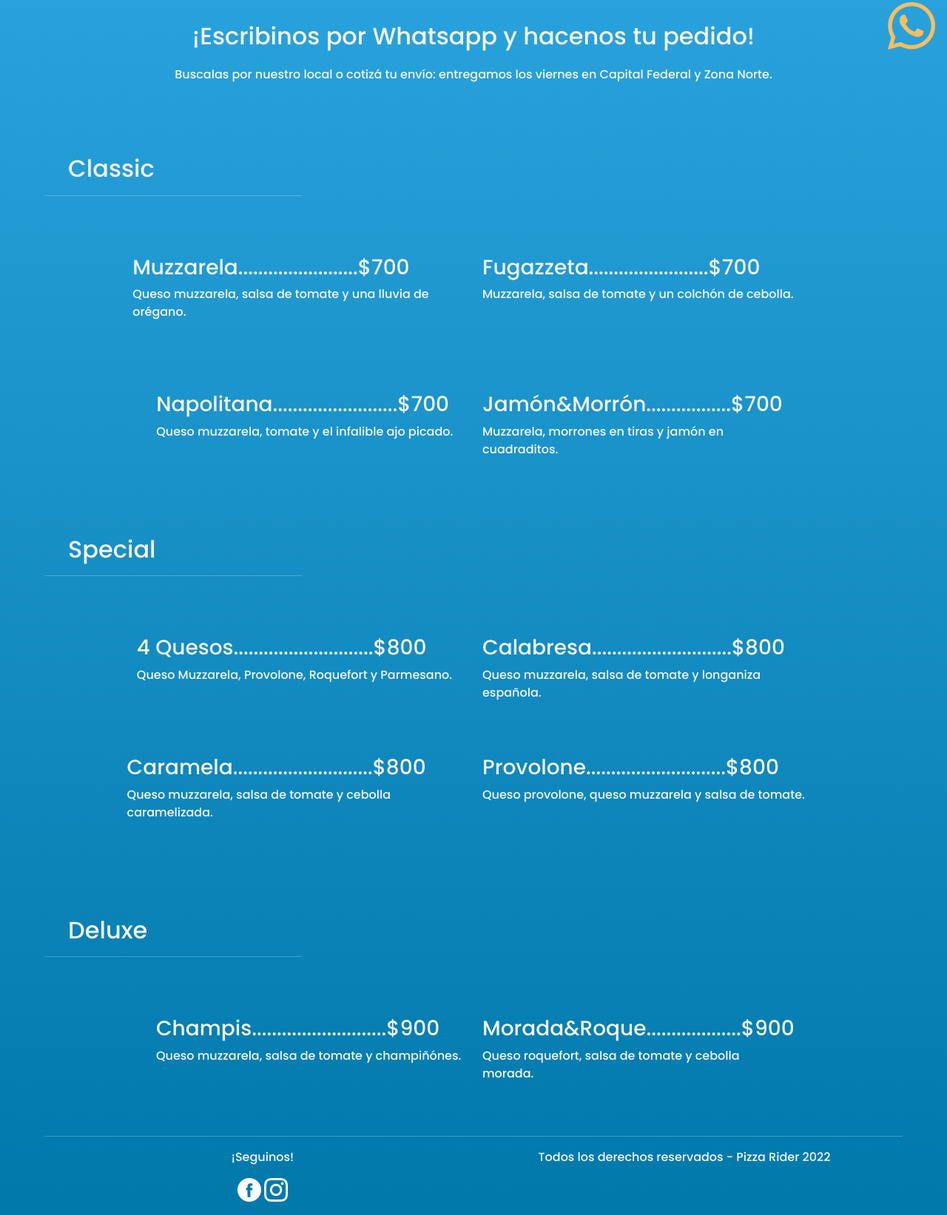
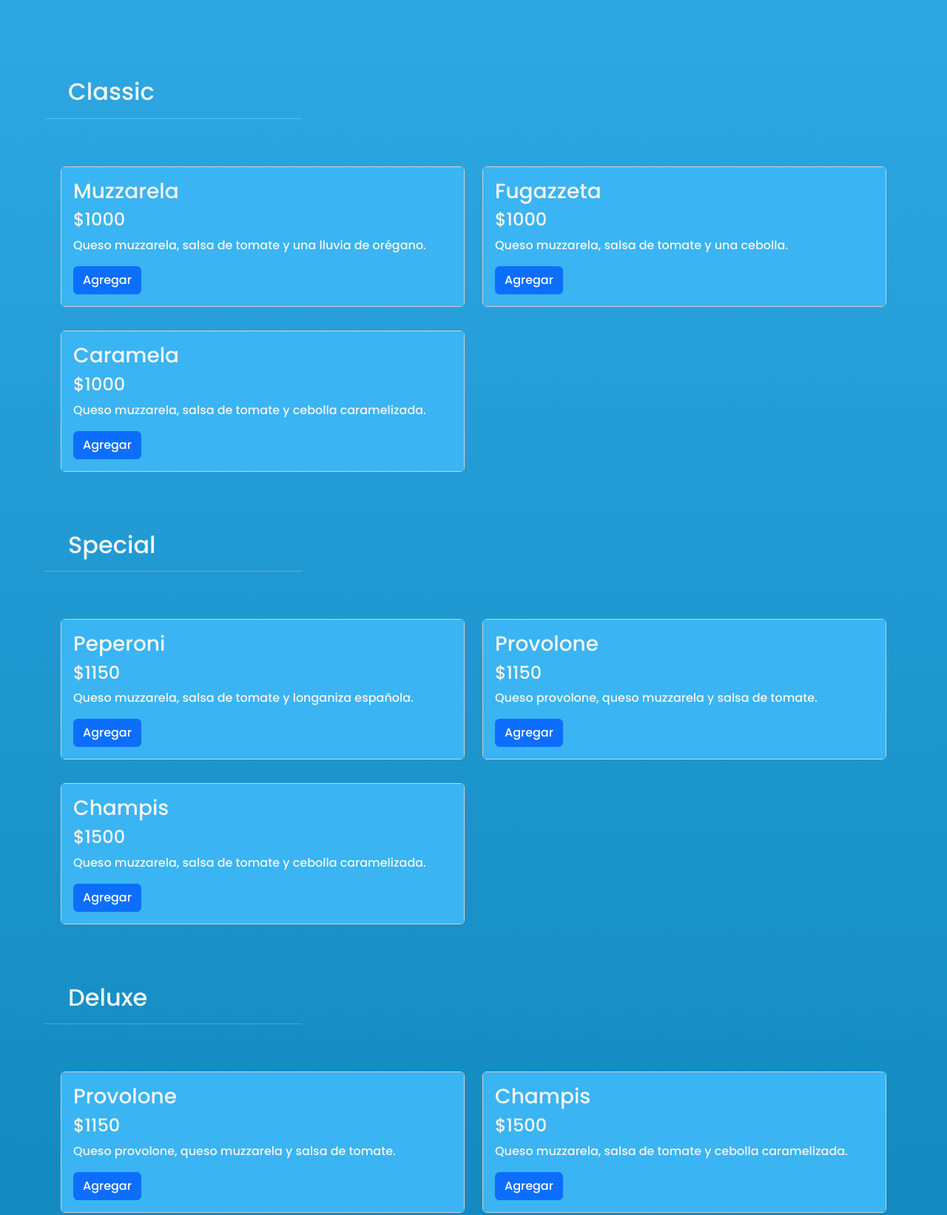
Before and after one commit to Sebastiandelcampo/pizza-rider, a website: page pages/frozen.html in a window 1280 px wide. Shown: the part 717-2360 px from the top of the page at 74% size. Drawn offline with nearby package versions, Linux system fonts and the light colour scheme; files whose address does not match are found by name.

Commit message:
version js

```diff
--- a/pages/frozen.html
+++ b/pages/frozen.html
@@ -59,6 +59,13 @@
                       </li>
 
                     </ul>
+                    <button type="button" class="btn btn-primary position-relative">
+                      Carrito
+                      <span class="position-absolute top-0 start-100 translate-middle badge rounded-pill bg-danger">
+                        0
+                        <span class="visually-hidden">Carrito</span>
+                      </span>
+                    </button>
                   </div>
                 </div>
               </nav>
@@ -83,11 +90,12 @@
         <div class="frozen">
              <div class="txt-frozen">
                 <h2>¡Salen unas pizzas en el horno o la parrilla, condimentos maravilla, Pizza Rider está acá!</h2>
-                <p class="p-f">¡Escribinos por Whatsapp y hacenos tu pedido!</p>
-                <p class="p-f2">Buscalas por nuestro local o cotizá tu envío: entregamos los viernes en Capital Federal y Zona Norte.</p>
             </div>
 
       </div>
+
+        <!-- CLASICAS -->
+
 
         <div class="clasicas">
             <div class="txt-pizza">
@@ -96,66 +104,38 @@
                 <div>
                     <hr class="line-frz" size="3px" width="30%" color="#F6F6F6">
                 </div>
-         <div class="container gustosC1C2">
-              <div class="row">
-                 <div class="col-lg-6 gustosC1">
-                     <h3>Muzzarela........................$700</h3>
-                     <p>Queso muzzarela, salsa de tomate y una lluvia de orégano.</p>
-                 </div>
-                 <div class="col-lg-6 gustosC2">
-                     <h3>Fugazzeta........................$700</h3>
-                     <p>Muzzarela, salsa de tomate y un colchón de cebolla.</p>
+
+         <div class="container">
+              <div class="row" id="c1c2">
               </div>
          </div>
-         </div>
-
-           <div class="container gustosC3C4">
-             <div class="row">
-              <div class="col-lg-6 gustosC3">
-                  <h3>Napolitana.........................$700</h3>
-                  <p>Queso muzzarela, tomate y el infalible ajo picado.</p>
-              </div>
-              <div class="col-lg-6 gustosC4">
-                  <h3>Jamón&Morrón.................$700</h3>
-                  <p>Muzzarela, morrones en tiras y jamón en cuadraditos.</p>
-              </div>
+           <div class="container">
+             <div class="row c3">
              </div>
            </div>
 
         </div>
 
+                <!-- SPECIAL -->
+
         <div class="premium">
               <div class="txt-pizza">
                   <h2 class="title-premium">Special</h2>
               </div>
+
               <div>
                   <hr class="line-frz" size="3px" width="30%" color="#F6F6F6">
               </div>
-           <div class="container gustosP1P2">
-             <div class="row">
-              <div class="col-lg-6 gustosP1">
-                  <h3>4 Quesos............................$800</h3>
-                  <p>Queso Muzzarela, Provolone, Roquefort y Parmesano.</p>
-              </div>
-              <div class="col-lg-6 gustosP2">
-                  <h3>Calabresa............................$800</h3>
-                  <p>Queso muzzarela, salsa de tomate y longaniza española. </p>
+
+            <div class="container gustos">
+              <div class="row" id="special">
               </div>
             </div>
         </div>
-           <div class="container gustosP3P4">
-             <div class="row">
-              <div class="col-lg-6 gustosP3">
-                  <h3>Caramela............................$800</h3>
-                  <p>Queso muzzarela, salsa de tomate y cebolla caramelizada.</p>
-              </div>
-              <div class="col-lg-6 gustosP4">
-                  <h3>Provolone............................$800</h3>
-                  <p>Queso provolone, queso muzzarela y salsa de tomate.</p>
-              </div>
-             </div>
-           </div>
-        </div>
+
+                <!-- DELUXE -->
+
+
         <div class="deluxe">
             <div class="txt-pizza">
                 <h2 class="title-deluxe">Deluxe</h2>
@@ -163,22 +143,27 @@
             <div>
                 <hr class="line-frz" size="3px" width="30%" color="#F6F6F6">
             </div>
-            <div class="container gustosD1D2">
-                <div class="row">
-                  <div class="col-lg-6 gustosD1">
-                      <h3>Champis...........................$900</h3>
-                      <p>Queso muzzarela, salsa de tomate y champiñónes.</p>
-                  </div>
-                  <div class="col-lg-6 gustosD2">
-                      <h3>Morada&Roque...................$900</h3>
-                      <p>Queso roquefort, salsa de tomate y cebolla morada.</p>
+            <div class="container ">
+              <div class="row" id="deluxe">
                 </div>
             </div>
         </div>
+
+                <!-- COMBOS -->
+
+
+        <div class="combos">
+          <div class="txt-pizza">
+              <h2 class="title-combos">Combos Rider</h2>
           </div>
-        <div class="wap">
-          <a href="https://api.whatsapp.com/send?phone=5491111111111" target="_blank"><img src="../img/whatsapp.png" alt="ícono de whatsapp"></a>
+          <div>
+              <hr class="line-frz" size="3px" width="30%" color="#F6F6F6">
           </div>
+          <div class="container combosRider">
+              <div class="row" id="combo1y2">
+          </div>
+      </div>
+
 
     </main>
     <div>
@@ -198,7 +183,10 @@
            </div>
     </footer>
 </div>
+
   <!-- JavaScript Bundle with Popper -->
 <script src="https://cdn.jsdelivr.net/npm/bootstrap@5.2.0/dist/js/bootstrap.bundle.min.js" integrity="sha384-A3rJD856KowSb7dwlZdYEkO39Gagi7vIsF0jrRAoQmDKKtQBHUuLZ9AsSv4jD4Xa" crossorigin="anonymous"></script>
+<script src="../scripts/script.js"></script>
+<script src="../scripts/script2.js"></script>
 </body>
 </html>
--- /dev/null
+++ b/scripts/script.js
@@ -0,0 +1,29 @@
+// Clase pizza
+
+class Pizza {
+
+    constructor (id,title,price,description){
+
+        this.id = id
+        this.title = title
+        this. price = price
+        this.description = description
+    }
+
+
+}
+
+// Clase combos
+
+class Combo {
+
+    constructor (id,title,price,description){
+
+        this.id = id
+        this.title = title
+        this. price = price
+        this.description = description
+    }
+
+
+}
--- /dev/null
+++ b/scripts/script2.js
@@ -0,0 +1,138 @@
+// pizzas
+
+
+let pizza1 = new Pizza ("classic","Muzzarela", 1000, "Queso muzzarela, salsa de tomate y una lluvia de orégano.")
+let pizza2 = new Pizza ("classic","Fugazzeta", 1000, "Queso muzzarela, salsa de tomate y una cebolla.")
+let pizza3 = new Pizza ("classic","Caramela", 1000, "Queso muzzarela, salsa de tomate y cebolla caramelizada.")
+let pizza4 = new Pizza ("special","4 Quesos", 1150, "Queso Muzzarela, Provolone, Roquefort y Parmesano.")
+let pizza5 = new Pizza ("special","Peperoni", 1150, "Queso muzzarela, salsa de tomate y longaniza española.")
+let pizza6 = new Pizza ("special","Provolone", 1150, "Queso provolone, queso muzzarela y salsa de tomate.")
+let pizza7 = new Pizza ("deluxe","Champis", 1500, "Queso muzzarela, salsa de tomate y cebolla caramelizada.")
+let pizza8 = new Pizza ("deluxe","Jamón&Morrón", 1500, "Queso Muzzarela, Provolone, Roquefort y Parmesano.")
+let pizza9 = new Pizza ("deluxe","Caramelizada&Azul", 1500, "Queso Muzzarela, Provolone, Roquefort y Parmesano.")
+
+let array_pizzas = new Array ();
+array_pizzas.push(pizza1);
+array_pizzas.push(pizza2);
+array_pizzas.push(pizza3);
+array_pizzas.push(pizza4);
+array_pizzas.push(pizza5);
+array_pizzas.push(pizza6);
+array_pizzas.push(pizza7);
+array_pizzas.push(pizza8);
+
+// combos
+
+let combo1 = new Combo (1,"Tres Quillas", 3200, "1 Classic, 1 Special, 1 Deluxe.")
+let combo2 = new Combo (2,"Battaglia", 5200, "2 Classic, 2 Special, 1 Deluxe.")
+let combo3 = new Combo (3,"Pack Rider", 9900, "4 Classic, 4 Special, 2 Deluxe.")
+
+let array_combos = new Array ();
+array_combos.push(combo1);
+array_combos.push(combo2);
+array_combos.push(combo3);
+
+// div padre de pizzas clasicas c1c2
+
+let filtro_classic = array_pizzas.slice(0,3);
+let c1c2 = document.getElementById("c1c2");
+
+
+filtro_classic.forEach(piz => {
+
+    let piz_caja = document.createElement("div")
+    piz_caja.classList.add("col-sm-6")
+
+    piz_caja.innerHTML = `
+
+                        <div class="card">
+                        <div class="card-body">
+                        <h3 class="card-title">${piz.title}</h3>
+                        <h4>$${piz.price}</h4>
+                        <p class="card-text">${piz.description}</p>
+                        <a href="#" class="btn btn-primary">Agregar</a>
+                        </div>
+                        </div>
+    `
+    c1c2.appendChild(piz_caja);
+
+});
+
+// div padre de pizzas clasicas Special
+
+let filtro_special = array_pizzas.slice(4,7);
+let special = document.getElementById("special");
+
+
+filtro_special.forEach(piz => {
+
+    let piz_caja = document.createElement("div")
+    piz_caja.classList.add("col-sm-6")
+
+    piz_caja.innerHTML = `
+
+                        <div class="card">
+                        <div class="card-body">
+                        <h3 class="card-title">${piz.title}</h3>
+                        <h4>$${piz.price}</h4>
+                        <p class="card-text">${piz.description}</p>
+                        <a href="#" class="btn btn-primary">Agregar</a>
+                        </div>
+                        </div>
+    `
+    special.appendChild(piz_caja);
+
+});
+
+// div padre de pizzas Deluxe
+
+let filtro_deluxe= array_pizzas.slice(5,8);
+let deluxe = document.getElementById("deluxe");
+
+
+filtro_deluxe.forEach(piz => {
+
+    let piz_caja = document.createElement("div")
+    piz_caja.classList.add("col-sm-6")
+
+    piz_caja.innerHTML = `
+
+                        <div class="card">
+                        <div class="card-body">
+                        <h3 class="card-title">${piz.title}</h3>
+                        <h4>$${piz.price}</h4>
+                        <p class="card-text">${piz.description}</p>
+                        <a href="#" class="btn btn-primary">Agregar</a>
+                        </div>
+                        </div>
+    `
+    deluxe.appendChild(piz_caja);
+
+});
+
+
+
+
+// div padre de Combos
+
+let combo1y2 = document.getElementById("combo1y2");
+
+array_combos.forEach(comb => {
+
+    let comb_caja = document.createElement("div")
+    comb_caja.classList.add("col-sm-6")
+
+    comb_caja.innerHTML = `
+
+                        <div class="card">
+                        <div class="card-body">
+                        <h3 class="card-title">${comb.title}</h3>
+                        <h4>$${comb.price}</h4>
+                        <p class="card-text">${comb.description}</p>
+                        <a href="#" class="btn btn-primary">Agregar</a>
+                        </div>
+                        </div>
+    `
+    combo1y2.appendChild(comb_caja);
+
+});
--- a/scss/style.scss
+++ b/scss/style.scss
@@ -369,6 +369,22 @@ main{
 /*FROZEN*/
 
 main{
+    .container{
+        .row{
+            .card{
+                margin-top: 2em;
+                .card-body{
+                    background-color: #3AB4F2;
+
+
+
+                }
+            }
+        }
+    }
+
+
+
     .video{
         display: flex;
         justify-content: center;
@@ -402,7 +418,7 @@ main{
             margin-bottom: 1em;
         }
         .line-frz{
-            margin-bottom: 5em;
+            margin-bottom: 2em;
         }
         .gustosC1C2{
             margin-top: 1em;
@@ -421,10 +437,11 @@ main{
     }
     .premium{
         .txt-pizza{
+            margin-top: 5em;
             margin-bottom: 1em;
         }
         .line-frz{
-            margin-bottom: 5em;
+            margin-bottom: 2em;
         }
         .gustosP1P2{
             margin-top: 1em;
@@ -442,10 +459,11 @@ main{
     }
     .deluxe{
         .txt-pizza{
+            margin-top: 5em;
             margin-bottom: 1em;
         }
         .line-frz{
-            margin-bottom: 5em;
+            margin-bottom: 2em;
         }
         .gustosD1D2{
             margin-top: 1em;
@@ -462,6 +480,16 @@ main{
 
 
     }
+
+    .combos{
+        .txt-pizza{
+            .title-combos{
+                margin-top: 5em;
+                margin-bottom: 1em;
+            }
+        }
+    }
+
 }
 
 
```
Also changed, not shown: css/estilos.css. Lines whose indentation alone changed are shown as unchanged.
